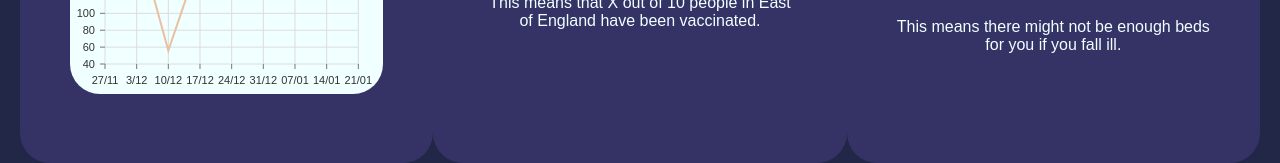
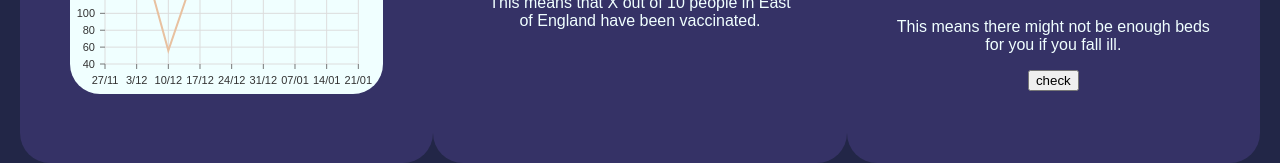
Before and after one commit to jqteh/covid-stats, a React (Create React App) app in the folder front-end/: page / in a window 1280 px wide. Shown: the part 550-713 px from the top of the page. Built offline with nearby package versions, Linux system fonts and the light colour scheme.

Commit message:
add occupancy data

```diff
--- a/front-end/src/components/App.js
+++ b/front-end/src/components/App.js
@@ -12,7 +12,7 @@ function App() {
 
   const [sideBarOpen, setSideBarOpen] = useState(false);
   const [region, setRegion] = useState("East of England");
-  const [bigRegion, setBigRegion] = useState("East of England")
+  // const [bigRegion, setBigRegion] = useState("East of England");
 
   function showPanel() {
     setSideBarOpen(true);
@@ -24,6 +24,7 @@ function App() {
 
   function changeRegion(place) {
     setRegion(place);
+
   }
 
   return (
@@ -39,7 +40,7 @@ function App() {
         <VacRate region={region}/>
         <InfRate region={region}/>
         <Hospital
-          region={bigRegion}
+          region={region}
         />
       </div>
       <div className="risk-box">
--- a/front-end/src/components/Hospital.js
+++ b/front-end/src/components/Hospital.js
@@ -1,11 +1,19 @@
-import React, {useState} from 'react';
+import React, {useState, useEffect} from 'react';
 import HospitalLogo from '../assets/hospital.png';
 import bedOccupancy from '../critical_care_occupancy';
 
 export default function Hospital(props) {
 
-    const [occupied, setOccupied] = useState(bedOccupancy[0].EastofEngland.slice(-1)[0].Occupied) // Default is East of England
-    const [available, setAvailable] = useState(bedOccupancy[0].EastofEngland.slice(-1)[0].Unoccupied) // Default is East of England
+    var occupied = bedOccupancy[0]["East of England"].slice(-1)[0].Occupied;
+    var available = bedOccupancy[0]["East of England"].slice(-1)[0].Unoccupied;
+
+    const bigRegions = ["London", "South East", "East of England", "South West", "Midlands","North East", "North West"]
+
+    if (bigRegions.includes(props.region)) {
+        occupied = bedOccupancy[0][props.region].slice(-1)[0].Occupied;
+        available = bedOccupancy[0][props.region].slice(-1)[0].Unoccupied;
+    }
+
 
     const capacity = Math.round((occupied - available)/occupied*100)
 
@@ -18,8 +26,8 @@ export default function Hospital(props) {
                 <h1>{capacity}%</h1>
                 <h3>capacity.</h3>
                 <p>This means there might not be enough beds for you if you fall ill. </p>
+                <button onClick={()=>{console.log(bedOccupancy[0])}}>check</button>
             </div>
-
         </div>
     )
 }
--- a/front-end/src/components/VacRate.js
+++ b/front-end/src/components/VacRate.js
@@ -2,8 +2,6 @@ import React from 'react';
 import VacGraph from './VacGraph';
 
 export default function VacRate(props) {
-
-
 
     return (
         <div className="panel">
--- a/front-end/src/critical_care_occupancy.js
+++ b/front-end/src/critical_care_occupancy.js
@@ -31,7 +31,7 @@ const bedOccupancy = [{
          "Unoccupied": 109
       }
    ],
-   "SouthEast": [
+   "South East": [
       {
          "X.1": "Average Dec 2019",
          "Occupied": 383.9,
@@ -63,7 +63,7 @@ const bedOccupancy = [{
          "Unoccupied": 73
       }
    ],
-   "EastofEngland": [
+   "East of England": [
       {
          "X.1": "Average Dec 2019",
          "Occupied": 255,
@@ -95,7 +95,7 @@ const bedOccupancy = [{
          "Unoccupied": 94
       }
    ],
-   "SouthWest": [
+   "South West": [
       {
          "X.1": "Average Dec 2019",
          "Occupied": 252,
@@ -159,7 +159,7 @@ const bedOccupancy = [{
          "Unoccupied": 149
       }
    ],
-   "NorthEastandYorkshire": [
+   "North East": [
       {
          "X.1": "Average Dec 2019",
          "Occupied": 514,
@@ -191,7 +191,7 @@ const bedOccupancy = [{
          "Unoccupied": 187
       }
    ],
-   "NorthWest": [
+   "North West": [
       {
          "X.1": "Average Dec 2019",
          "Occupied": 402.6,
--- a/front-end/src/postcode-areas.js
+++ b/front-end/src/postcode-areas.js
@@ -412,7 +412,7 @@ const postCodeAreas = [
  {
    "postcodeArea": "PE",
    "postcodeAreaName": "Peterborough",
-   "region": "EastEngland"
+   "region": "East of England"
  },
  {
    "postcodeArea": "PH",
```
Also changed, not shown: 1 other file (tests, documents, lock files or other folders).
